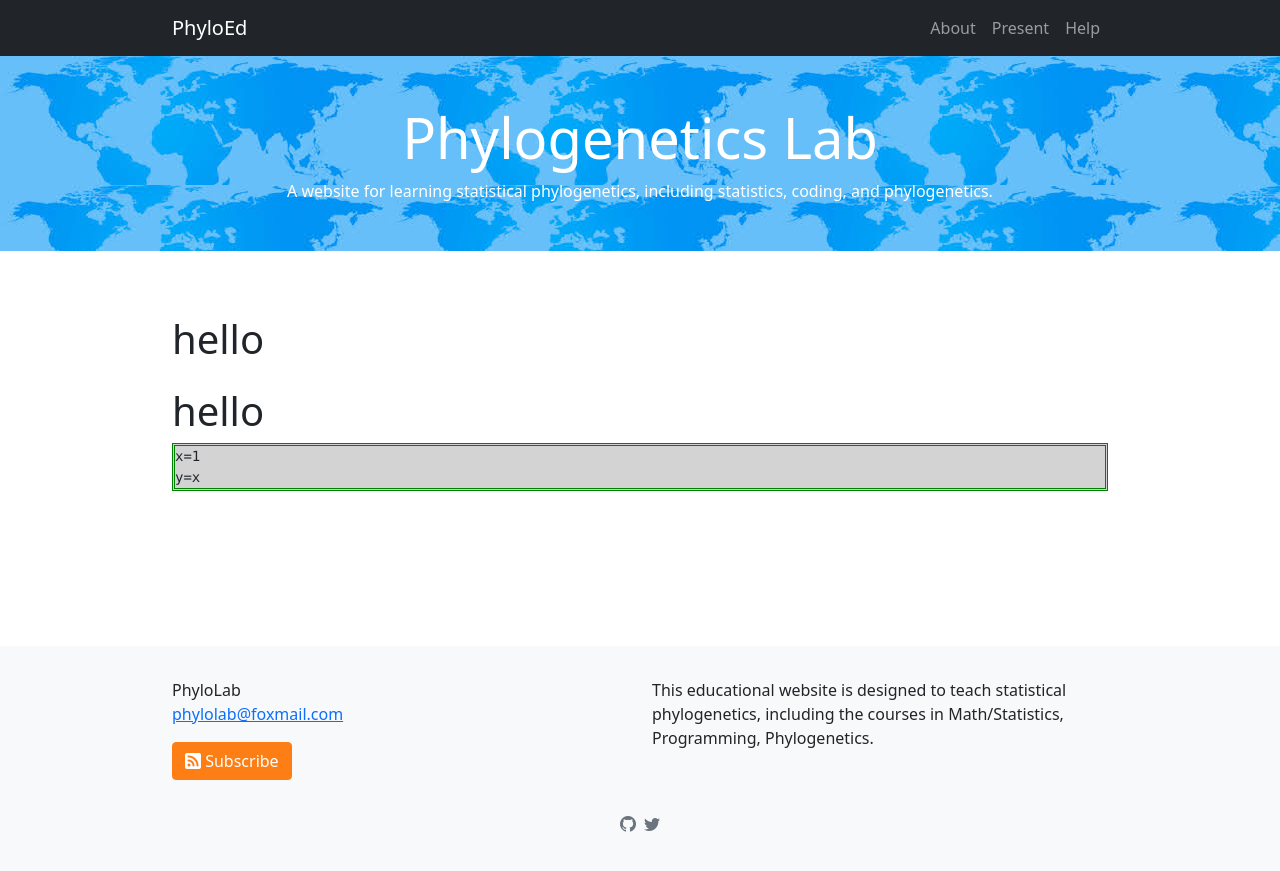
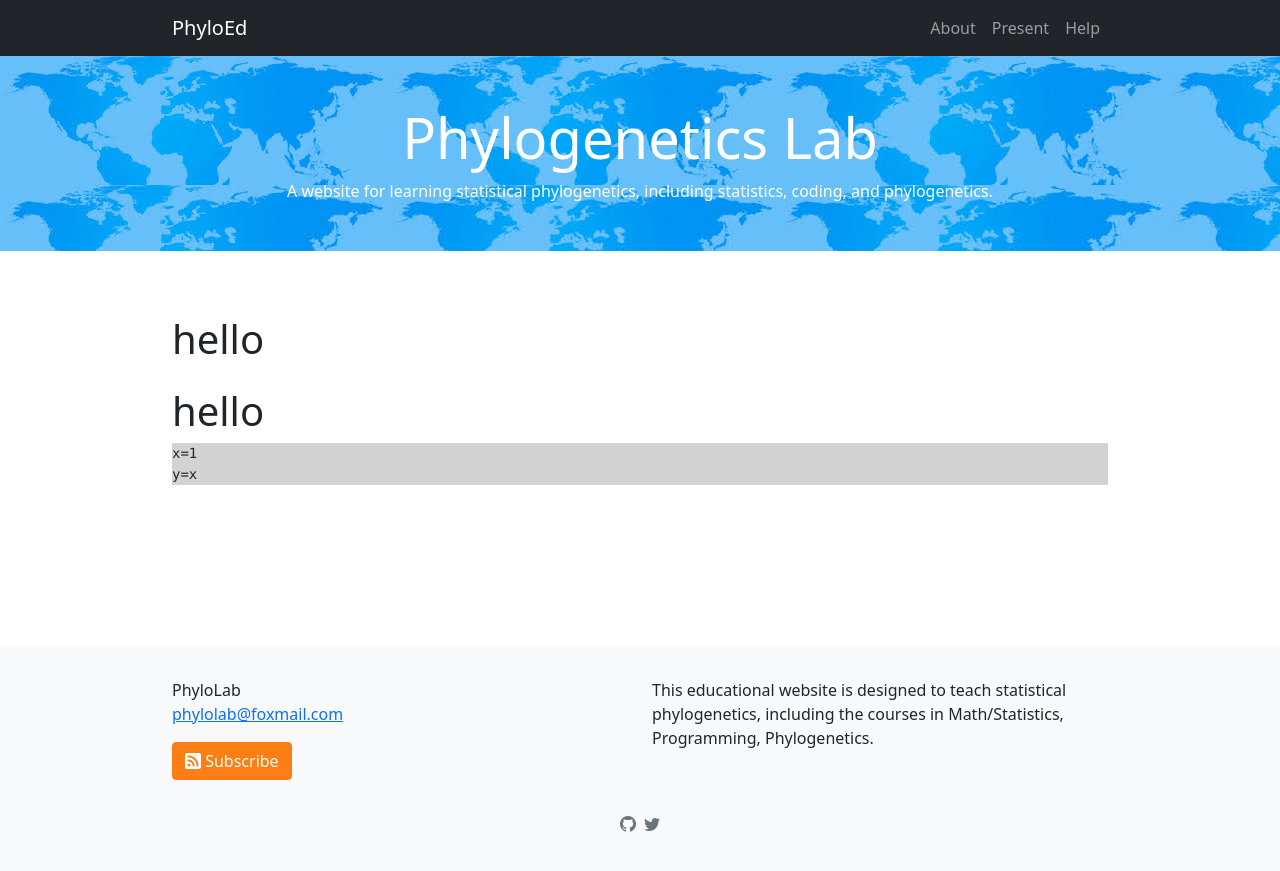
Before and after one commit to lliu1871/PhyEd, a Jekyll site: the page built from pages/hello.md, in a window 1280 px wide. Shown: the top 871 px of the page. Built offline with Jekyll 4.4.1, drawn with Linux system fonts in a browser that asks for light colours; our own code applies the rules of GitHub Pages for plain Markdown files.

Commit message:
Update _custom-styles.scss

```diff
--- a/_sass/_custom-styles.scss
+++ b/_sass/_custom-styles.scss
@@ -14,5 +14,5 @@ pre code {
 
 pre {
       background: lightgrey;
-      border: double green;
+      border: green;
 }
```
